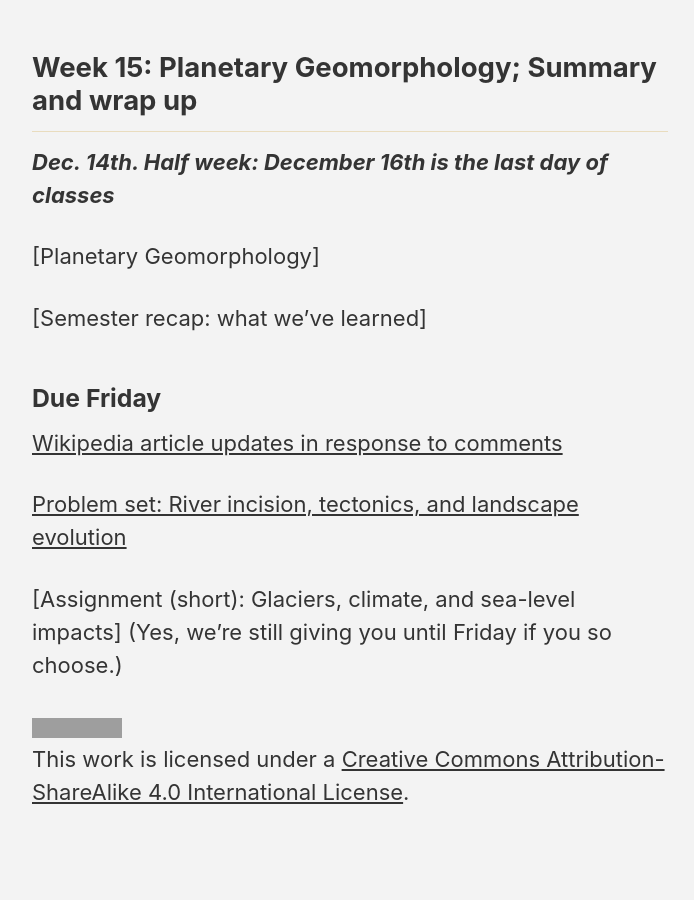
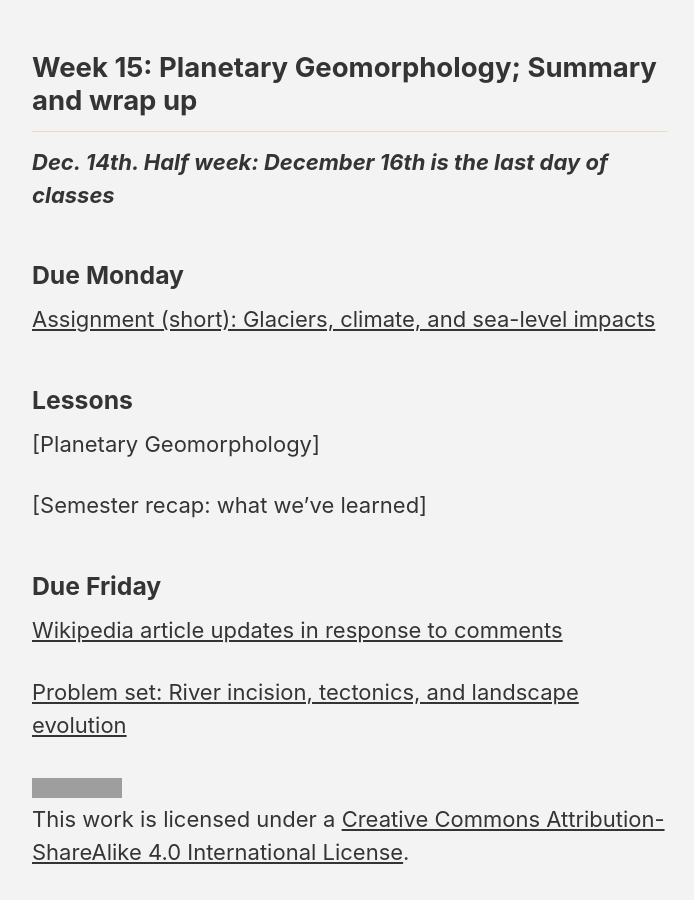
Before and after one commit to GeomorphOnline/GeomorphOnline.github.io, a Jekyll site: the page built from _pages/schedule.md, in a window 1280 px wide and 900 px high, scrolled down 10706 px. Shown: the whole window, without its empty margins (290-984 px from the left). Built offline with Jekyll 4.4.1, drawn with Linux system fonts in a browser that asks for light colours; cached includes are drawn as plain includes; nearby versions of some CDN libraries; grey boxes are pictures that could not be loaded.

Commit message:
Add glacial assignment

```diff
--- a/_pages/schedule.md
+++ b/_pages/schedule.md
@@ -430,6 +430,12 @@ Interplay of hydrology and topography
 
 ***Dec. 14th. Half week: December 16th is the last day of classes***
 
+### Due Monday
+
+[Assignment (short): Glaciers, climate, and sea-level impacts](/glacial/assignment/)
+
+### Lessons
+
 [Planetary Geomorphology]
 
 [Semester recap: what we've learned]
@@ -440,7 +446,5 @@ Interplay of hydrology and topography
 
 [Problem set: River incision, tectonics, and landscape evolution](/landscape-evolution/pset/)
 
-[Assignment (short): Glaciers, climate, and sea-level impacts] (Yes, we're still giving you until Friday if you so choose.)
-
 
 <a rel="license" href="http://creativecommons.org/licenses/by-sa/4.0/"><img alt="Creative Commons License" style="border-width:0" src="https://i.creativecommons.org/l/by-sa/4.0/88x31.png" /></a><br />This work is licensed under a <a rel="license" href="http://creativecommons.org/licenses/by-sa/4.0/">Creative Commons Attribution-ShareAlike 4.0 International License</a>.
```
